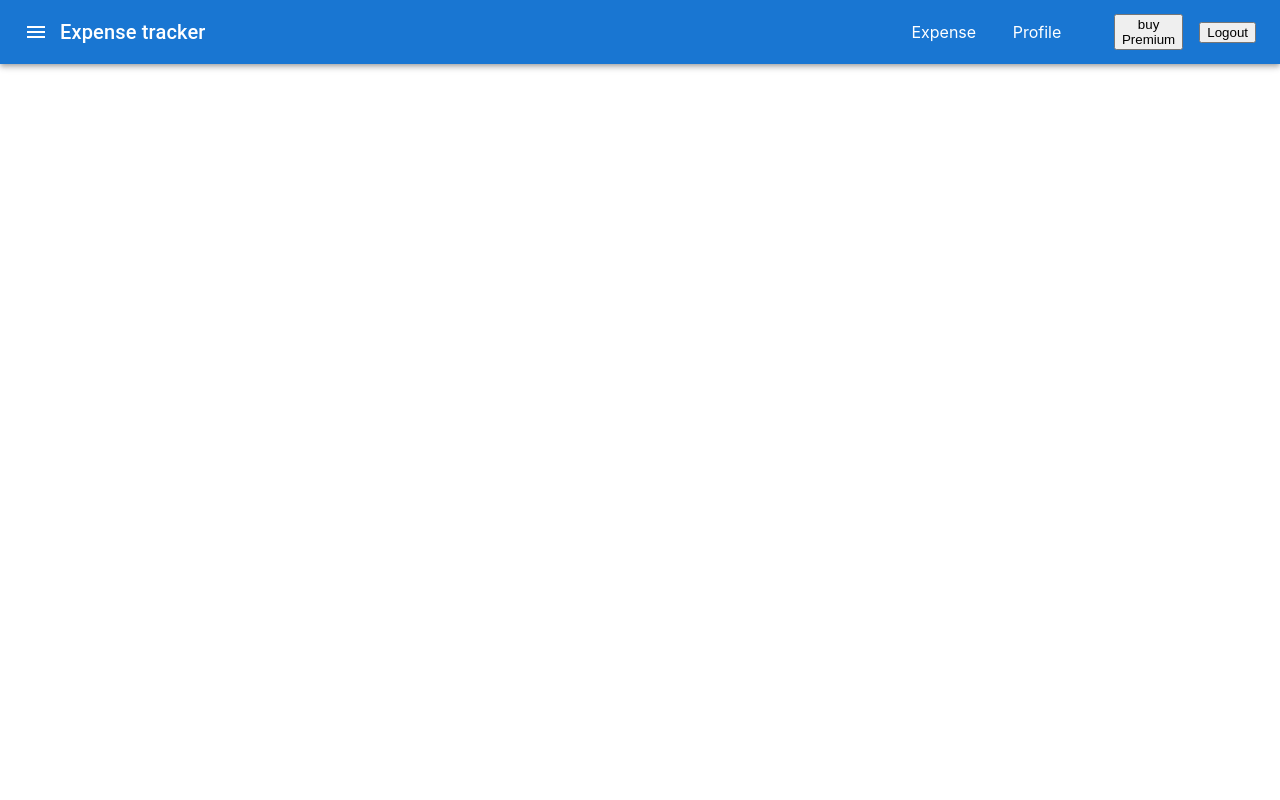
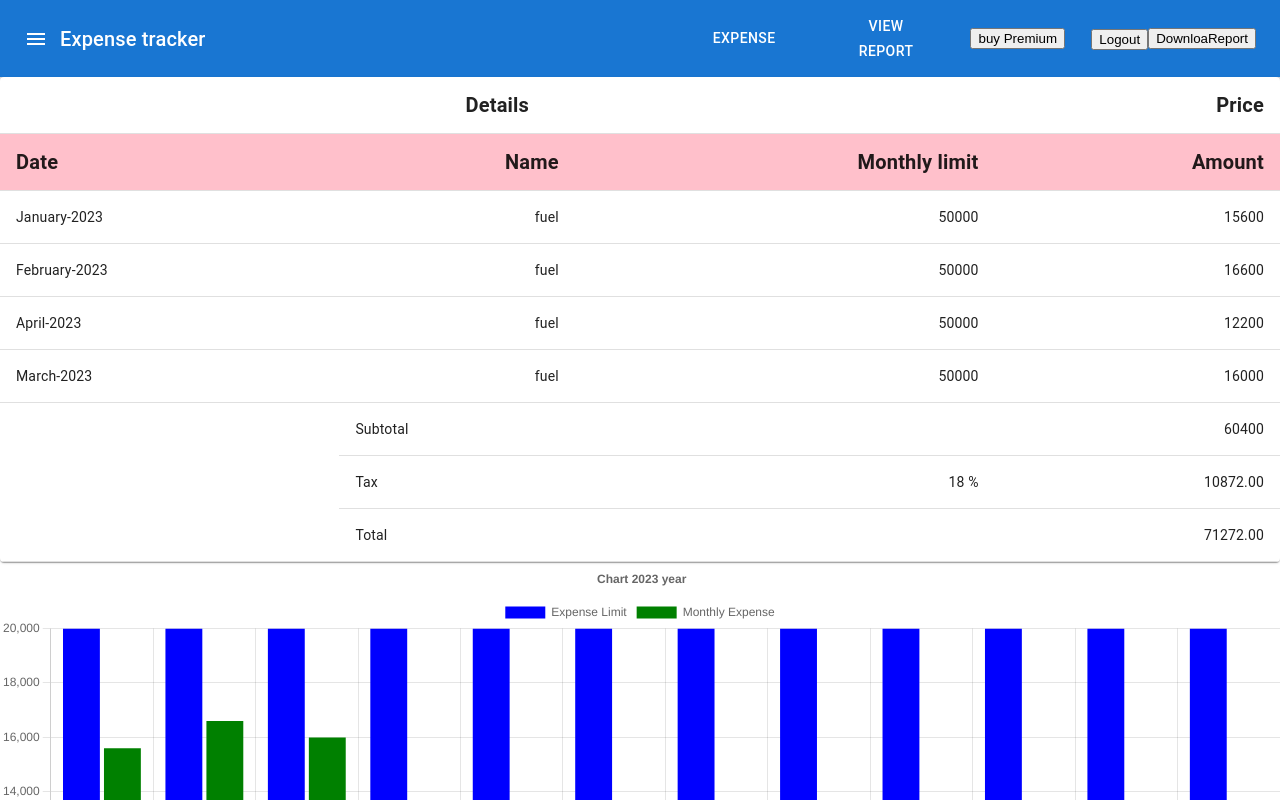
Before and after one commit to sampath11790/Expense-react-MUI-Project1, a React (Create React App) app: page /viewreport in a window 1280 px wide. Shown: the top 800 px of the page. Built offline with nearby package versions, Linux system fonts and the light colour scheme; sample sign-in values are in the browser's storage.

Commit message:
monthly report page added with bar chart

```diff
--- a/package.json
+++ b/package.json
@@ -11,7 +11,9 @@
     "@testing-library/jest-dom": "^5.16.5",
     "@testing-library/react": "^13.4.0",
     "@testing-library/user-event": "^13.5.0",
+    "chart.js": "^4.3.0",
     "react": "^18.2.0",
+    "react-chartjs-2": "^5.2.0",
     "react-dom": "^18.2.0",
     "react-redux": "^8.0.5",
     "react-router-dom": "^6.11.1",
--- a/src/App.js
+++ b/src/App.js
@@ -11,6 +11,7 @@ import LeaderBoard from "./Component/LeaderBoard/LeaderBoard";
 import { getLeaderBoard } from "./Store/LeaderBoard-thunk";
 import { BrowserRouter, Routes, Route, useNavigate } from "react-router-dom";
 import Forgetpassword from "./Component/forgetpassword/forgetpassword";
+import ViewReports from "./Component/Reports/Report";
 
 function App() {
   // const dispatch = useDispatch();
@@ -32,6 +33,7 @@ function App() {
       <Routes>
         {token != "true" && (
           <Route path="/" element={<FormElememt></FormElememt>} />
+          // <Route path="/" element={<ViewReports />} />
         )}
         {token != "true" && (
           <Route
@@ -48,7 +50,7 @@ function App() {
         <Route path="/leaderboard" element={<LeaderBoard></LeaderBoard>} />
         {/* )} */}
 
-        {/* <Route path="/contact" element={<Contact />} /> */}
+        <Route path="/viewreport" element={<ViewReports />} />
       </Routes>
     </div>
   );
--- /dev/null
+++ b/src/Component/Downloadbutton/downloadbutton.js
@@ -0,0 +1,11 @@
+import React from "react";
+
+const DownloadButton = () => {
+  return (
+    <>
+      <button>DownloaReport</button>
+    </>
+  );
+};
+
+export default DownloadButton;
--- a/src/Component/Navbar/Navbar.js
+++ b/src/Component/Navbar/Navbar.js
@@ -6,11 +6,14 @@ import IconButton from "@mui/material/IconButton";
 import Typography from "@mui/material/Typography";
 
 import MenuIcon from "@mui/icons-material/Menu";
-import { ListItem, Stack } from "@mui/material";
+import { Button, ListItem, Stack } from "@mui/material";
 import Premium from "../Premium/Premium";
 import Logout from "../logout/logout";
+import DownloadButton from "../Downloadbutton/downloadbutton";
+import { useNavigate } from "react-router-dom";
 
 const PrimarySearchAppBar = () => {
+  const navigate = useNavigate();
   return (
     // <Box sx={{ flexGrow: 1 }}>
     <AppBar position="static">
@@ -42,13 +45,18 @@ const PrimarySearchAppBar = () => {
             marginLeft: "auto",
           }}
         >
-          <ListItem>Expense</ListItem>
-          <ListItem>Profile</ListItem>
+          <ListItem onClick={() => navigate("/expenselist")}>
+            <Button variant="string"> Expense</Button>
+          </ListItem>
+          <ListItem onClick={() => navigate("/viewreport")}>
+            <Button variant="string"> View Report</Button>
+          </ListItem>
           <ListItem>
             <Premium></Premium>
           </ListItem>
         </Stack>
         <Logout></Logout>
+        <DownloadButton></DownloadButton>
       </Toolbar>
     </AppBar>
   );
--- /dev/null
+++ b/src/Component/Reports/Report.js
@@ -0,0 +1,144 @@
+import data from "../../data/data";
+import * as React from "react";
+import Table from "@mui/material/Table";
+import TableBody from "@mui/material/TableBody";
+import TableCell from "@mui/material/TableCell";
+import TableContainer from "@mui/material/TableContainer";
+import TableHead from "@mui/material/TableHead";
+import TableRow from "@mui/material/TableRow";
+import Paper from "@mui/material/Paper";
+import Barchart from "../chart/chart";
+const labels = [
+  "January",
+  "February",
+  "March",
+  "April",
+  "May",
+  "June",
+  "July",
+  "August",
+  "September",
+  "October",
+  "November",
+  "December",
+];
+const TAX_RATE = 0.18;
+
+function gettotalamount(obj) {
+  const amountByMonth = obj.reduce((acc, item) => {
+    const month = item.date.getMonth();
+    const year = item.date.getFullYear();
+    const key = month;
+    const iskey = acc.find((each) => each.date === key);
+
+    if (!iskey) {
+      acc.push({
+        year: year,
+        date: key,
+        limit: 50000,
+        name: item.name,
+        amount: item.amount || 0,
+      });
+      return acc;
+    }
+
+    iskey.amount += item.amount || 0;
+    return acc;
+  }, []);
+
+  return amountByMonth;
+}
+
+function ccyFormat(num) {
+  return `${num.toFixed(2)}`;
+}
+
+function total(items) {
+  return items.reduce((sum, { amount }) => sum + amount, 0);
+}
+
+export default function ViewReports() {
+  gettotalamount(data);
+  let totaldata = gettotalamount(data) || [];
+
+  const invoiceSubtotal = total(totaldata);
+  const invoiceTaxes = TAX_RATE * invoiceSubtotal;
+  const invoiceTotal = invoiceTaxes + invoiceSubtotal;
+  const size = { fontSize: { xs: 13, sm: 20 }, fontWeight: "bold" };
+  return (
+    <>
+      <TableContainer component={Paper}>
+        <Table sx={{ mixWidth: 600 }} aria-label="spanning table">
+          <TableHead>
+            <TableRow sx={{ fontSize: 20, fontWeight: "bold" }}>
+              <TableCell
+                align="center"
+                colSpan={3}
+                sx={{ fontSize: 20, fontWeight: "bold" }}
+              >
+                Details
+              </TableCell>
+              <TableCell
+                align="right"
+                sx={{ fontSize: 20, fontWeight: "bold" }}
+              >
+                Price
+              </TableCell>
+            </TableRow>
+            <TableRow sx={{ background: "pink", size: "medium" }}>
+              <TableCell sx={size}>Date</TableCell>
+              <TableCell sx={size} align="right">
+                Name
+              </TableCell>
+              <TableCell sx={size} align="right">
+                {" "}
+                Monthly limit
+              </TableCell>
+              <TableCell sx={size} align="right">
+                Amount
+              </TableCell>
+            </TableRow>
+          </TableHead>
+          <TableBody>
+            {totaldata.map((each, index) => (
+              <TableRow key={index}>
+                {/* <TableCell>{each.date}</TableCell> */}
+                {/* {console.log(each.date)} */}
+                <TableCell>
+                  {labels[each.date] ? labels[each.date] : "January"}-
+                  {each.year}
+                </TableCell>
+                <TableCell align="right">{each.name}</TableCell>
+                <TableCell align="right">{each.limit}</TableCell>
+                <TableCell align="right">{each.amount}</TableCell>
+                {/* <TableCell align="right">{ccyFormat(row.price)}</TableCell> */}
+              </TableRow>
+            ))}
+
+            <TableRow>
+              <TableCell rowSpan={3} />
+              <TableCell colSpan={2}>Subtotal</TableCell>
+              <TableCell align="right">{total(totaldata)}</TableCell>
+            </TableRow>
+            <TableRow>
+              <TableCell>Tax</TableCell>
+              <TableCell align="right">{`${(TAX_RATE * 100).toFixed(
+                0
+              )} %`}</TableCell>
+              <TableCell align="right">{ccyFormat(invoiceTaxes)}</TableCell>
+            </TableRow>
+            <TableRow>
+              <TableCell colSpan={2}>Total</TableCell>
+              <TableCell align="right">{ccyFormat(invoiceTotal)}</TableCell>
+            </TableRow>
+          </TableBody>
+        </Table>
+      </TableContainer>
+
+      <Barchart totalarr={totaldata}></Barchart>
+      <br />
+      <br />
+      <br />
+    </>
+  );
+}
--- /dev/null
+++ b/src/Component/chart/chart.js
@@ -0,0 +1,82 @@
+import React from "react";
+import {
+  Chart as ChartJS,
+  CategoryScale,
+  LinearScale,
+  BarElement,
+  Title,
+  Tooltip,
+  Legend,
+} from "chart.js";
+import { Bar } from "react-chartjs-2";
+// import faker from 'faker';
+
+ChartJS.register(
+  CategoryScale,
+  LinearScale,
+  BarElement,
+  Title,
+  Tooltip,
+  Legend
+);
+
+export const options = {
+  responsive: true,
+  plugins: {
+    legend: {
+      position: "top",
+    },
+    title: {
+      display: true,
+      text: " Chart 2023 year",
+    },
+  },
+};
+
+const labels = [
+  "January",
+  "February",
+  "March",
+  "April",
+  "May",
+  "June",
+  "July",
+  "August",
+  "September",
+  "October",
+  "November",
+  "December",
+];
+function extractamount(data) {
+  const amounts = [];
+
+  data.forEach((item) => {
+    const index = item.date;
+
+    amounts[index] = item.amount;
+  });
+
+  console.log(amounts);
+  return amounts;
+}
+
+function Barchart({ totalarr }) {
+  const data = {
+    labels,
+    datasets: [
+      {
+        label: "Expense Limit",
+        data: Array(12).fill(20000),
+        backgroundColor: "blue",
+      },
+      {
+        label: "Monthly Expense",
+        data: extractamount(totalarr) || [2000, 4000, 2500],
+        backgroundColor: "green",
+      },
+    ],
+  };
+  return <Bar options={options} data={data} />;
+}
+
+export default Barchart;
--- /dev/null
+++ b/src/data/data.js
@@ -0,0 +1,115 @@
+const data = [
+  {
+    name: "fuel",
+    description: "car",
+    amount: 5000,
+    date: new Date("2023-01-04"),
+  },
+  {
+    name: "fuel",
+    description: "car",
+    amount: 3000,
+    date: new Date("2023-02-15"),
+  },
+  {
+    name: "fuel",
+    description: "car",
+    amount: 4500,
+    date: new Date("2023-04-22"),
+  },
+  // November
+  {
+    name: "fuel",
+    description: "car",
+    amount: 2000,
+    date: new Date("2023-02-10"),
+  },
+  {
+    name: "fuel",
+    description: "car",
+    amount: 1500,
+    date: new Date("2023-03-18"),
+  },
+  {
+    name: "fuel",
+    description: "car",
+    amount: 3500,
+    date: new Date("2023-04-25"),
+  },
+  {
+    name: "fuel",
+    description: "car",
+    amount: 4000,
+    date: new Date("2023-01-29"),
+  },
+  {
+    name: "fuel",
+    description: "car",
+    amount: 2500,
+    date: new Date("2023-02-30"),
+  },
+  // December
+  {
+    name: "fuel",
+    description: "car",
+    amount: 1800,
+    date: new Date("2023-03-05"),
+  },
+  {
+    name: "fuel",
+    description: "car",
+    amount: 3200,
+    date: new Date("2023-02-12"),
+  },
+  {
+    name: "fuel",
+    description: "car",
+    amount: 2800,
+    date: new Date("2023-01-19"),
+  },
+  {
+    name: "fuel",
+    description: "car",
+    amount: 2200,
+    date: new Date("2023-03-24"),
+  },
+  {
+    name: "fuel",
+    description: "car",
+    amount: 3700,
+    date: new Date("2023-02-28"),
+  },
+  // January
+  {
+    name: "fuel",
+    description: "car",
+    amount: 3900,
+    date: new Date("2023-03-05"),
+  },
+  {
+    name: "fuel",
+    description: "car",
+    amount: 4200,
+    date: new Date("2023-04-11"),
+  },
+  {
+    name: "fuel",
+    description: "car",
+    amount: 3800,
+    date: new Date("2023-01-18"),
+  },
+  {
+    name: "fuel",
+    description: "car",
+    amount: 4700,
+    date: new Date("2023-02-24"),
+  },
+  {
+    name: "fuel",
+    description: "car",
+    amount: 4100,
+    date: new Date("2024-03-31"),
+  },
+];
+
+export default data;
```
Also changed, not shown: 1 other file (tests, documents, lock files or other folders).
